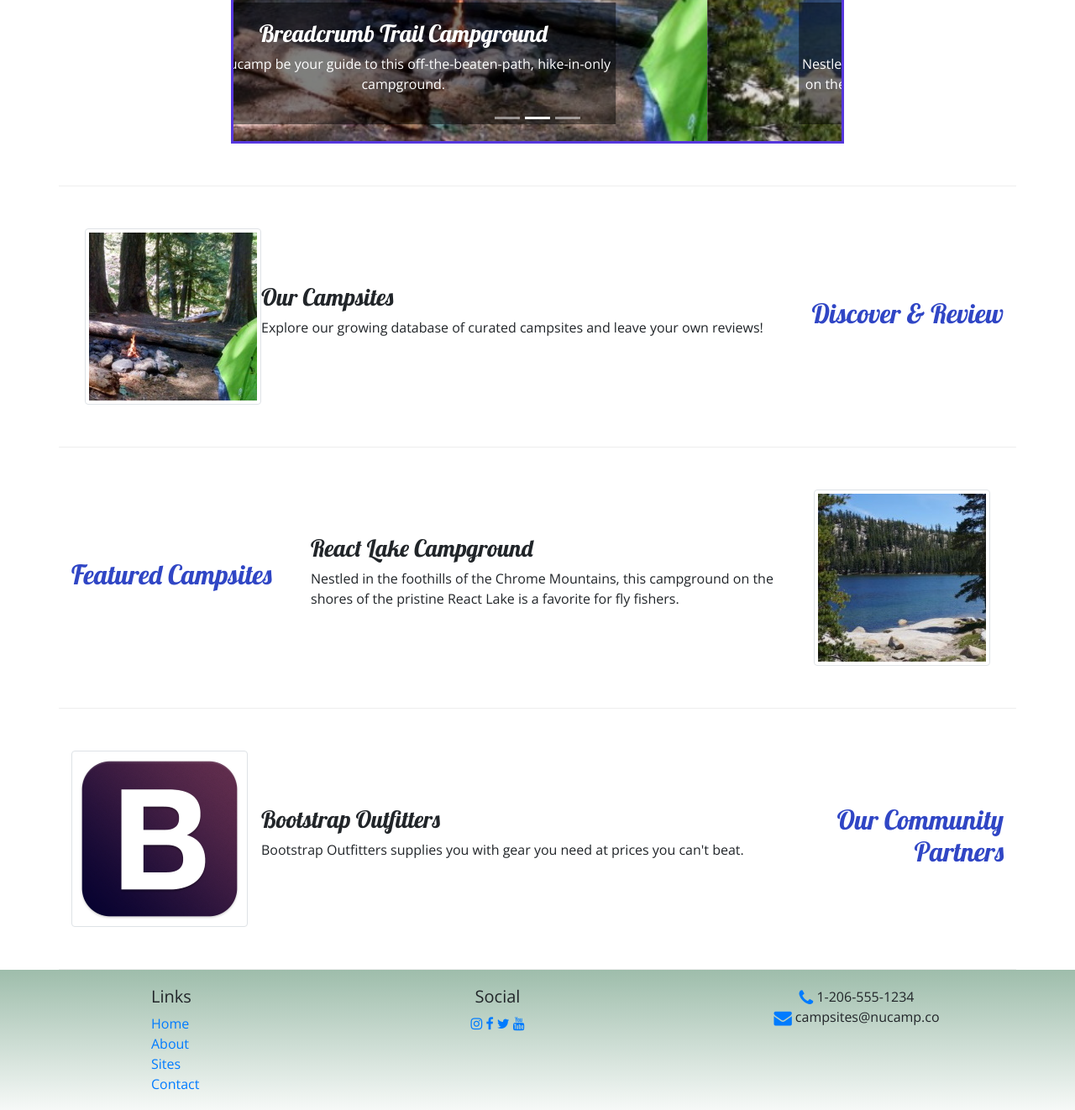
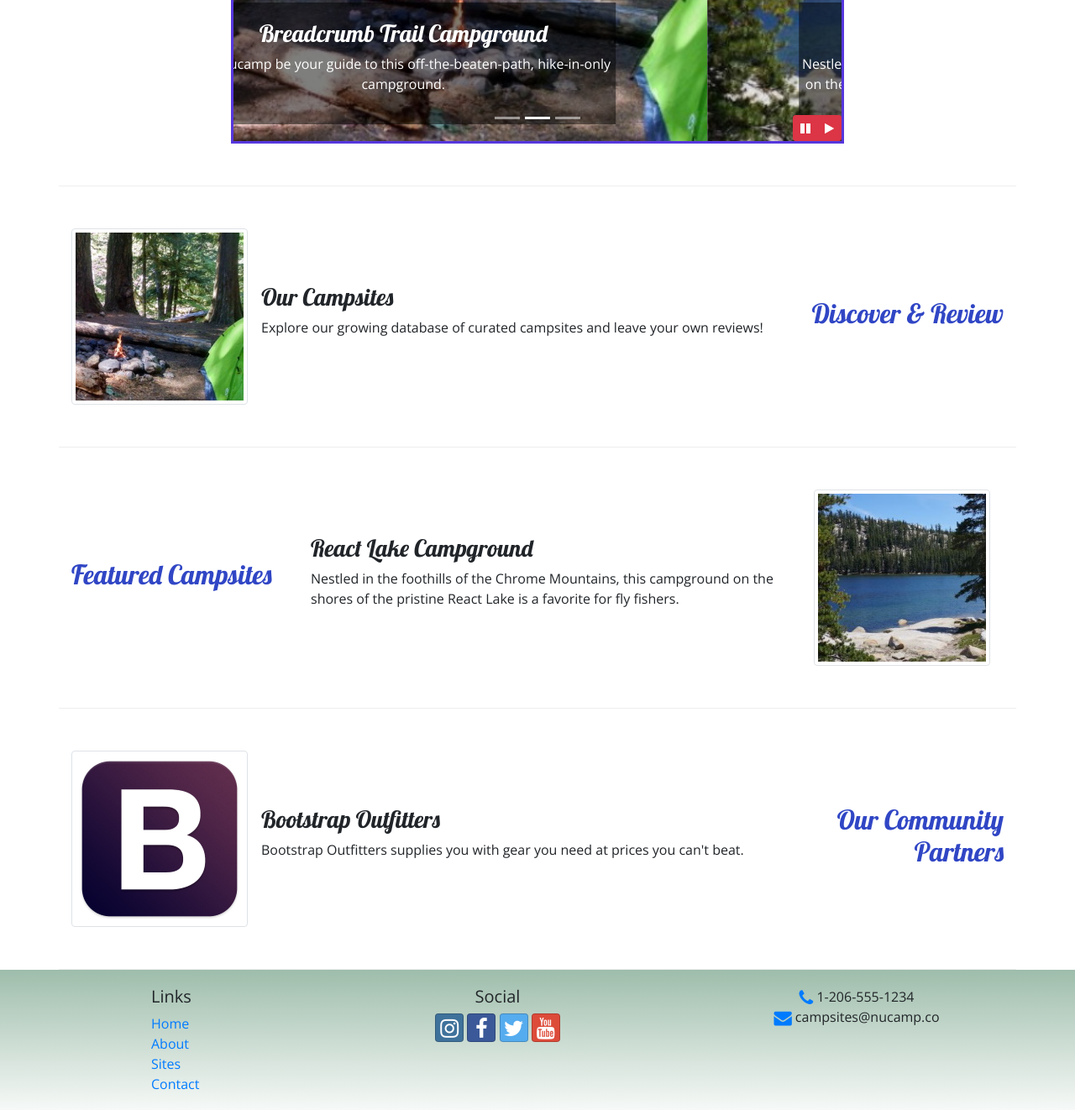
Before and after one commit to deepa/nucamp-bootstrap, a website: page index.html in a window 1280 px wide. Shown: the part 539-1861 px from the top of the page at 84% size. Drawn offline with nearby package versions, Linux system fonts and the light colour scheme.

Commit message:
social buttons and play/pause button for carousel

```diff
--- a/css/styles.css
+++ b/css/styles.css
@@ -56,3 +56,15 @@ footer {
 .carousel {
   border: solid #5637dd;
 }
+
+#carouselButton {
+  position: absolute;
+  right: 0;
+  bottom: 0;
+}
+
+#carouselButton {
+  position: absolute;
+  right: 0;
+  bottom: 0;
+}
--- a/index.html
+++ b/index.html
@@ -15,6 +15,11 @@
       rel="stylesheet"
       href="https://fonts.googleapis.com/css?family=Lobster|Open+Sans"
     />
+    <link
+      rel="stylesheet"
+      href="node_modules/bootstrap-social/bootstrap-social.css"
+    />
+
     <link rel="stylesheet" href="css/styles.css" />
     <title>NuCamp: A Better Way To Camp</title>
   </head>
@@ -329,6 +334,14 @@
                 <span class="carousel-control-next-icon"></span>
                 <span class="sr-only">Next</span>
               </a>
+              <div class="btn-group" id="carouselButton">
+                <button class="btn btn-danger btn-sm" id="carouselPause">
+                  <i class="fa fa-pause"></i>
+                </button>
+                <button class="btn btn-danger btn-sm" id="carouselPlay">
+                  <i class="fa fa-play"></i>
+                </button>
+              </div>
             </div>
           </div>
         </div>
@@ -340,7 +353,7 @@
         <div class="col">
           <div class="media">
             <img
-              class="d-flex ml-3 img-thumbnail"
+              class="d-flex mr-3 img-thumbnail"
               src="img/breadcrumb-trail-thumb.jpg"
               alt="Breadcrumb Trail"
             />
@@ -399,67 +412,6 @@
           </div>
         </div>
       </div>
-
-      <!-- <div class="row row-content align-items-center">
-        <div class="col col-sm-6 mx-auto">
-          <div class="card">
-            <h3 class="card-header bg-info text-white">
-              Reserve a campsite
-            </h3>
-            <div class="card-body">
-              <form id="reserveForm">
-                <div class="row">
-                  <div class="col form-group row">
-                    <label
-                      for="numCampers"
-                      class="col-sm-6 col-form-label col-xs"
-                      >Number of Campers</label
-                    >
-                    <div class="col">
-                      <select
-                        name="numCampers"
-                        id="numCampers"
-                        class="col col-xs form-control"
-                      >
-                        <option selected>Select...</option>
-                        <option>1</option>
-                        <option>2</option>
-                        <option>3</option>
-                        <option>4</option>
-                        <option>5</option>
-                        <option>6</option>
-                      </select>
-                    </div>
-                  </div>
-                </div>
-                <div class="row">
-                  <div class="col form-group row">
-                    <label for="date" class="col-sm-6 col-form-label col-xs"
-                      >Date</label
-                    >
-                    <div class="col">
-                      <input
-                        id="date"
-                        type="date"
-                        value="2019-11-22"
-                        class="col
-                      col-xs form-control"
-                      />
-                    </div>
-                  </div>
-                </div>
-                <div class="row">
-                  <div class="col">
-                    <button type="submit" class="btn btn-primary">
-                      Search
-                    </button>
-                  </div>
-                </div>
-              </form>
-            </div>
-          </div>
-        </div>
-      </div> -->
     </div>
 
     <footer class="site-footer">
@@ -476,10 +428,24 @@
           </div>
           <div class="col-6 col-sm-5 text-center">
             <h5>Social</h5>
-            <a href="http://instagram.com/"><i class="fa fa-instagram"></i></a>
-            <a href="http://facebook.com/"><i class="fa fa-facebook"></i></a>
-            <a href="http://twitter.com/"><i class="fa fa-twitter"></i></a>
-            <a href="http://youtube.com/"><i class="fa fa-youtube"></i></a>
+            <a
+              class="btn btn-social-icon btn-instagram"
+              href="http://instagram.com/"
+              ><i class="fa fa-instagram"></i
+            ></a>
+            <a
+              class="btn btn-social-icon btn-facebook"
+              href="http://facebook.com/"
+              ><i class="fa fa-facebook"></i
+            ></a>
+            <a
+              class="btn btn-social-icon btn-twitter"
+              href="http://twitter.com/"
+              ><i class="fa fa-twitter"></i
+            ></a>
+            <a class="btn btn-social-icon btn-google" href="http://youtube.com/"
+              ><i class="fa fa-youtube"></i
+            ></a>
           </div>
           <div class="col-sm-4 text-center">
             <i class="fa fa-phone fa-lg text-primary"></i> 1-206-555-1234<br />
@@ -494,5 +460,16 @@
     <script src="node_modules/jquery/dist/jquery.slim.min.js"></script>
     <script src="node_modules/popper.js/dist/umd/popper.min.js"></script>
     <script src="node_modules/bootstrap/dist/js/bootstrap.min.js"></script>
+    <script>
+      $(function() {
+        $('.carousel').carousel({ interval: 2000 });
+        $('#carouselPause').click(function() {
+          $('.carousel').carousel('pause');
+        });
+        $('#carouselPlay').click(function() {
+          $('.carousel').carousel('cycle');
+        });
+      });
+    </script>
   </body>
 </html>
--- a/package.json
+++ b/package.json
@@ -15,6 +15,7 @@
   },
   "dependencies": {
     "bootstrap": "^4.0.0",
+    "bootstrap-social": "^5.1.1",
     "font-awesome": "^4.7.0",
     "jquery": "^3.3.1",
     "popper.js": "^1.12.9"
```
Also changed, not shown: aboutus.html (+23 -4 lines), contactus.html (+23 -4 lines), 1 other file.
